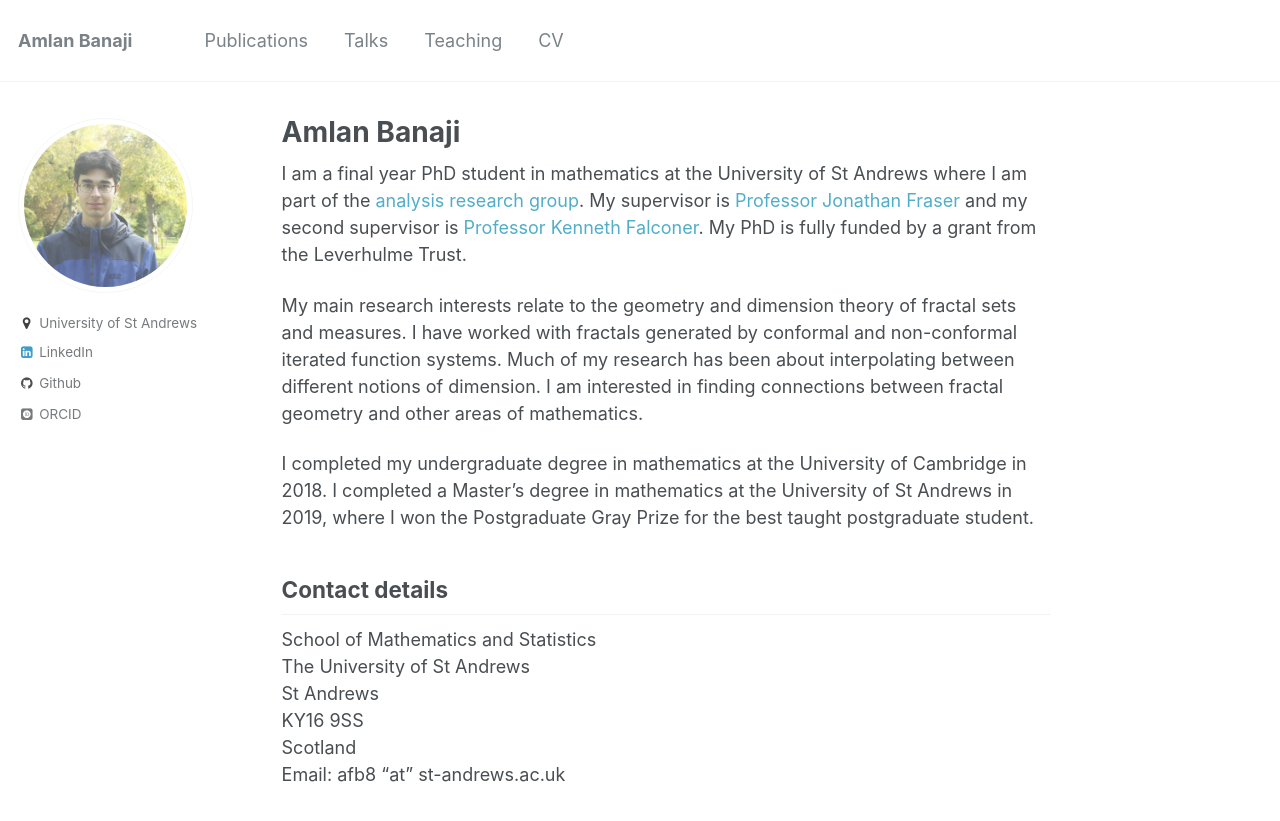
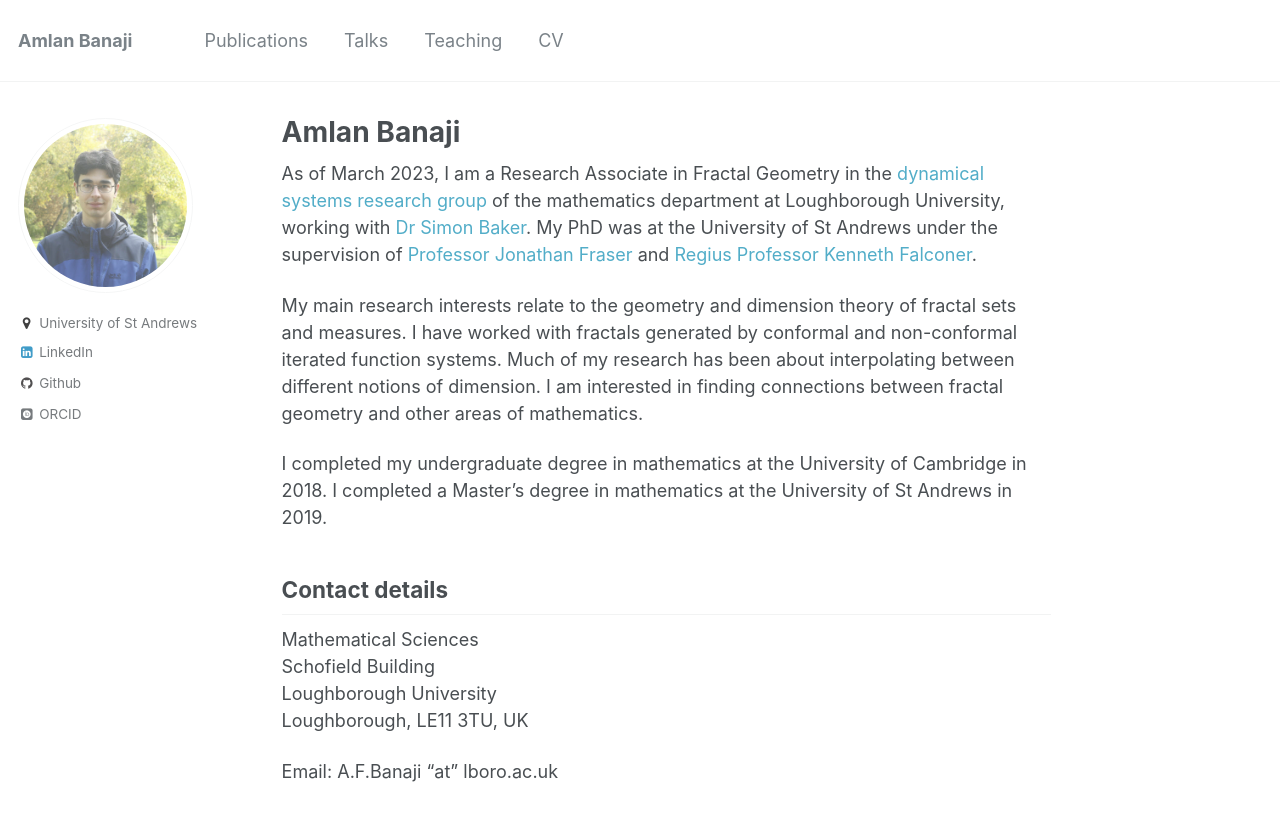
Before and after one commit to amlan-banaji/amlan-banaji.github.io, a Jekyll site: the page built from _pages/about.md, in a window 1280 px wide. Shown: the top 821 px of the page. Built offline with Jekyll 4.4.1, drawn with Linux system fonts in a browser that asks for light colours; some web fonts are replaced.

Commit message:
started loughborough and popcorn accepted

```diff
--- a/_pages/about.md
+++ b/_pages/about.md
@@ -9,17 +9,17 @@ redirect_from:
   -
 ---
 
-I am a final year PhD student in mathematics at the University of St Andrews where I am part of the [analysis research group](http://www.mcs.st-andrews.ac.uk/pg/pure/Analysis/). My supervisor is [Professor Jonathan Fraser](http://www.mcs.st-andrews.ac.uk/~jmf32/) and my second supervisor is [Professor Kenneth Falconer](http://www.mcs.st-and.ac.uk/~kenneth/). My PhD is fully funded by a grant from the Leverhulme Trust.
+As of March 2023, I am a Research Associate in Fractal Geometry in the [dynamical systems research group](https://www.lboro.ac.uk/departments/maths/research/research-groups-and-centres/dynamical-systems/) of the mathematics department at Loughborough University, working with [Dr Simon Baker](https://simonbakermaths.wordpress.com/). My PhD was at the University of St Andrews under the supervision of [Professor Jonathan Fraser](http://www.mcs.st-andrews.ac.uk/~jmf32/) and [Regius Professor Kenneth Falconer](http://www.mcs.st-and.ac.uk/~kenneth/).
 
 My main research interests relate to the geometry and dimension theory of fractal sets and measures. I have worked with fractals generated by conformal and non-conformal iterated function systems. Much of my research has been about interpolating between different notions of dimension. I am interested in finding connections between fractal geometry and other areas of mathematics.
 
-I completed my undergraduate degree in mathematics at the University of Cambridge in 2018. I completed a Master’s degree in mathematics at the University of St Andrews in 2019, where I won the Postgraduate Gray Prize for the best taught postgraduate student.
+I completed my undergraduate degree in mathematics at the University of Cambridge in 2018. I completed a Master’s degree in mathematics at the University of St Andrews in 2019.
 
 ## Contact details
 
-School of Mathematics and Statistics
-The University of St Andrews
-St Andrews
-KY16 9SS
-Scotland
-Email: afb8 "at" st-andrews.ac.uk
+Mathematical Sciences
+Schofield Building
+Loughborough University
+Loughborough,  LE11 3TU, UK
+
+Email: A.F.Banaji "at" lboro.ac.uk
```
Also changed, not shown: _pages/publications.md (+6 -6 lines), _pages/talks.md (+4 -4 lines), 2 other files.
